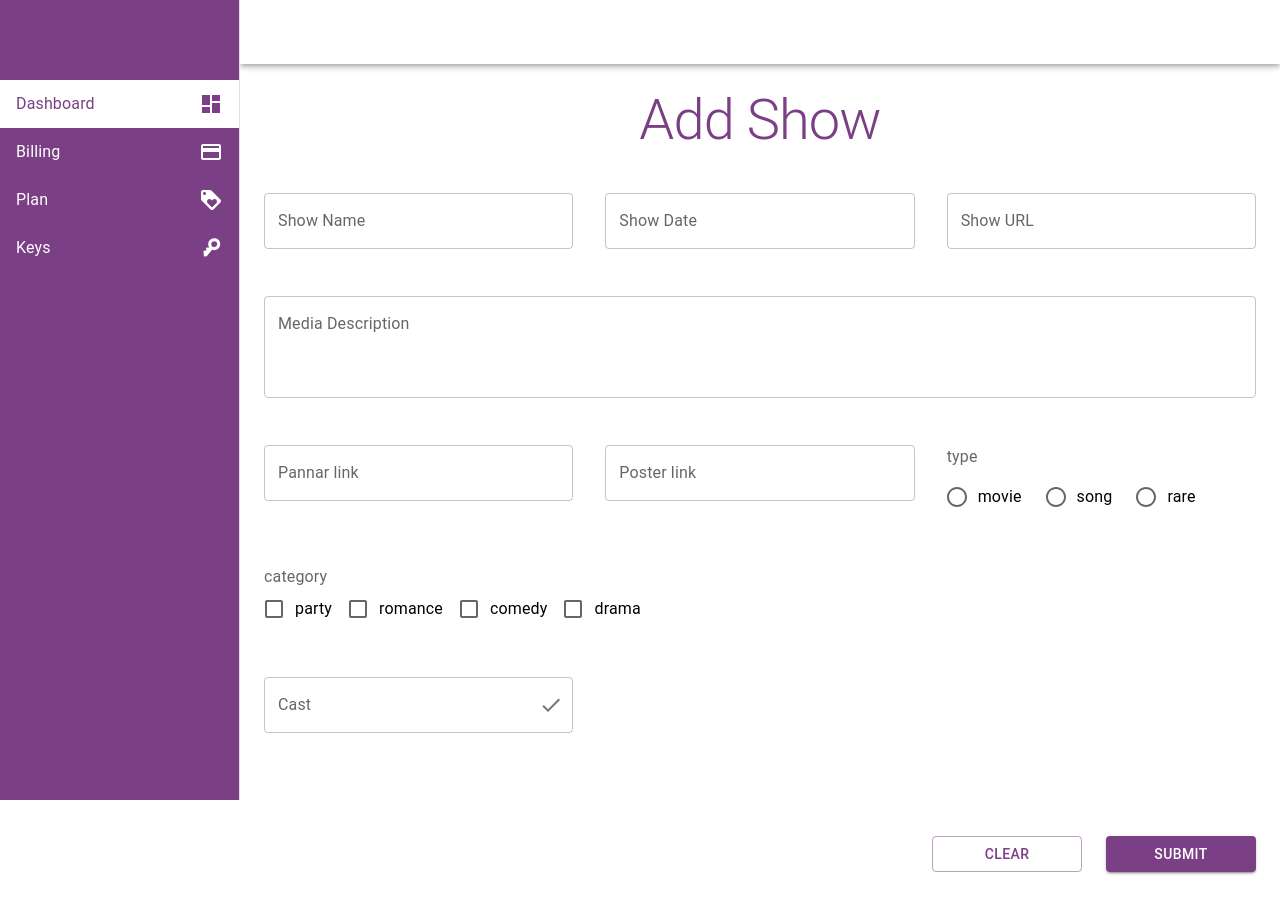
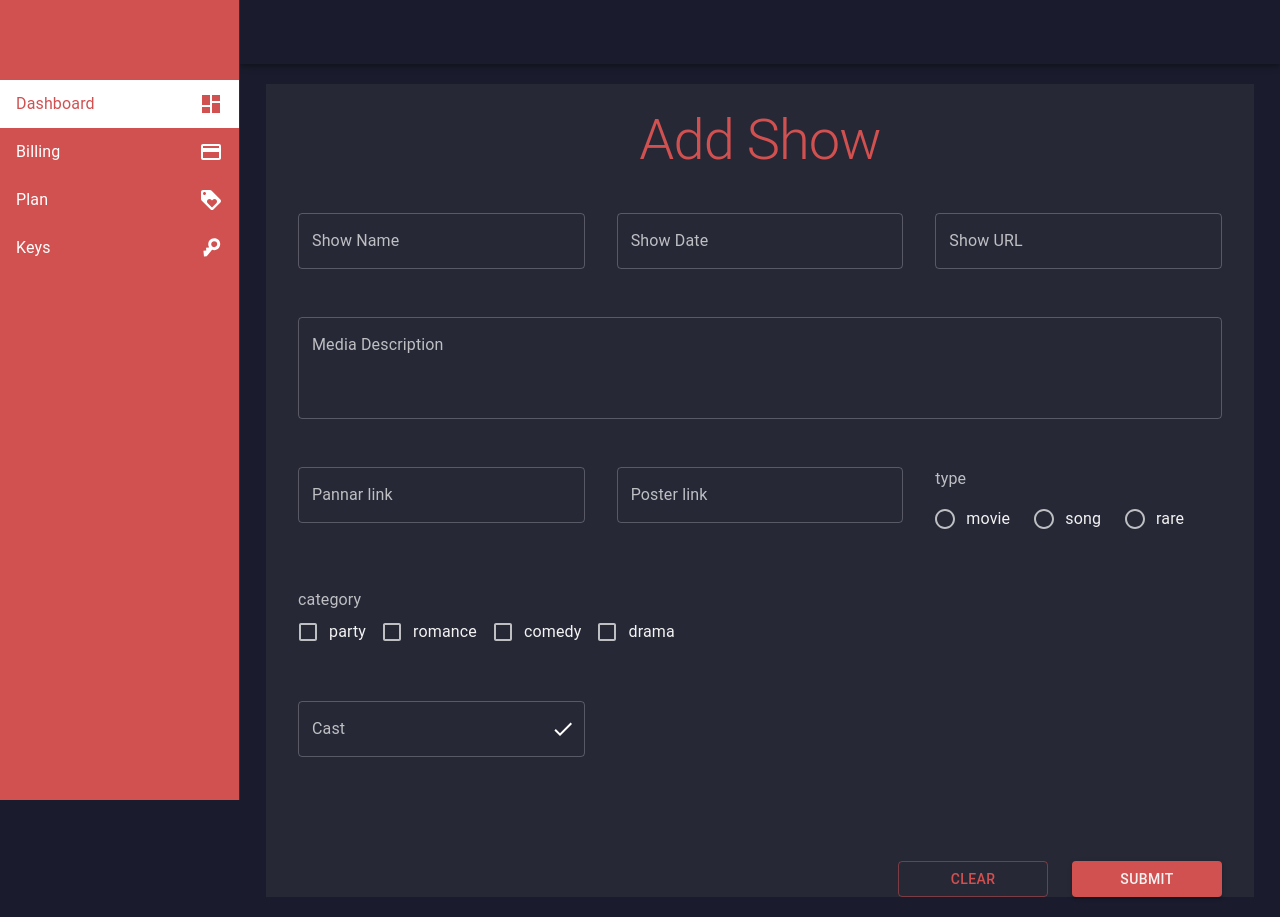
Before and after one commit to randa-11295/Nosatalga-dashboard, a React (Create React App) app: page / in a window 1280 px wide. Before the commit the page ends 896 px from the top, so only its background shows below. Built offline with nearby package versions, Linux system fonts and the light colour scheme.

Commit message:
add nostalga theme

```diff
--- a/src/Common/theme.js
+++ b/src/Common/theme.js
@@ -1,15 +1,22 @@
-import {  createTheme } from '@mui/material/styles';
+import { createTheme } from "@mui/material/styles";
 
-const theme =   createTheme({
-palette: {
-     primary: {
-          main: '#ce5282',
-          contrastText : '#fff'
-     },
-     secondary:  {
-          main: '#7a3f85',
-          contrastText : '#fff'
-     },},
-})
-
-export default theme
+const theme = createTheme({
+  palette: {
+    mode: "dark",
+    // smooth red
+    secondary: {
+      main: "#d15050",
+      contrastText: "#f3f3f3",
+    },
+    //   creamy
+    primary: {
+      main: "#f3f3f3",
+      contrastText: "#000",
+    },
+    error: {
+      main: "#d15050",
+      contrastText: "#f3f3f3",
+    },
+  },
+});
+export default theme;
--- a/src/Components/App/App.js
+++ b/src/Components/App/App.js
@@ -20,7 +20,7 @@ export default function App() {
   const drawerWidth = 240;
   const BoxStyle = {
     flexGrow: 1,
-    p: 3,
+    // p: 3,
     width: { md: `calc(100% - ${drawerWidth}px)` },
   };
 
--- a/src/Components/Movie/AddMovie.js
+++ b/src/Components/Movie/AddMovie.js
@@ -106,6 +106,7 @@ export default function AddMovie() {
       container
       columnSpacing={4}
       rowSpacing={3}
+      sx={{background : "#262836" ,m : "20px auto" , width : "95%",  pr : 4}}
     >
       <Grid item xs={12}>
         <Headline text="Add Show" />
--- a/src/Components/Navbar/TopNav.js
+++ b/src/Components/Navbar/TopNav.js
@@ -24,7 +24,7 @@ const TopNav = (props) => {
   const navStyle = {
     width: { md: `calc(100% - ${props.drawerWidth}px)` },
     ml: { md: `${props.drawerWidth}px` },
-    background: { md: "#fff" },
+    background: { md: "var(--lightBlack)" },
     color: { md: "#000" },
   };
 
--- a/src/index.css
+++ b/src/index.css
@@ -1,19 +1,37 @@
-* {
-  margin: 0;
-  padding:  0;
-  box-sizing: border-box;
-  text-decoration: none;
-  font-family: sans-serif ,  -apple-system, BlinkMacSystemFont, 'Segoe UI', 'Roboto', 'Oxygen',
-    'Ubuntu', 'Cantarell', 'Fira Sans', 'Droid Sans', 'Helvetica Neue',
-    sans-serif;
-  -webkit-font-smoothing: antialiased;
-  -moz-osx-font-smoothing: grayscale;
+:root {
+  --creemy: #f3f3f3;
+  --Grey: #7f7f7f;
+  --smoothRed: #d15050;
+  --lightBlack: #1A1C2D;
 }
 
-html {
+html,
+body {
+  font-family: "Noto Naskh Arabic", Arial, Helvetica, sans-serif;
+  background-color: var(--lightBlack);
+  color: var(--creemy);
   scroll-behavior: smooth;
 }
 
+
+
+
+a {
+
+  color: inherit;
+  text-decoration: none;
+}
+
+* {
+  box-sizing: border-box;
+  padding: 0;
+  margin: 0;
+  outline: 0;
+  font-family: "Noto Naskh Arabic", Arial, Helvetica, sans-serif;
+}
+*::selection {
+  background-color: rgb(33, 33, 33);
+}
 
 /* width */
 ::-webkit-scrollbar {
@@ -23,16 +41,16 @@ html {
 
 /* Track */
 ::-webkit-scrollbar-track {
-  background: #f1f1f1;
+  background: black;
 }
 
 /* Handle */
 ::-webkit-scrollbar-thumb {
-  background: #888;
+  background: #7f7f7f;
   border-radius: 10px;
 }
 
 /* Handle on hover */
 ::-webkit-scrollbar-thumb:hover {
-  background: #555;
+  background: var(--smoothRed);
 }
```
